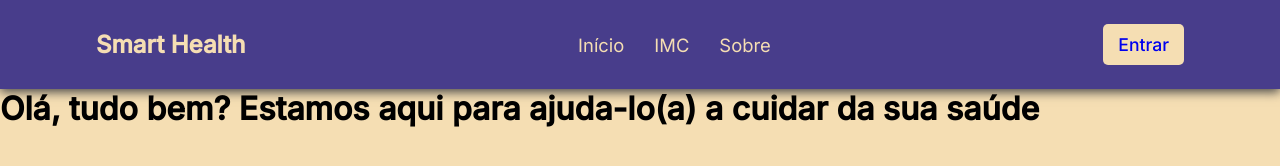
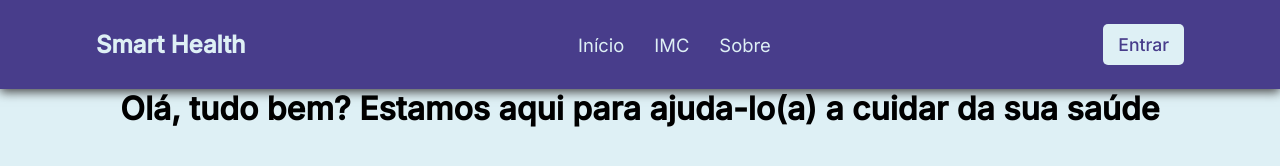
Before and after one commit to vinigou/apsweb, a plain HTML site: page index-3.html in a window 1280 px wide. Drawn offline with Linux system fonts and the light colour scheme.

Commit message:
Update index-3.html

```diff
--- a/index-3.html
+++ b/index-3.html
@@ -5,7 +5,7 @@
     <meta charset="UTF-8">
     <meta http-equiv="X-UA-Compatible" content="IE=edge">
     <meta name="viewport" content="width=device-width, initial-scale=1.0">
-    <link rel="stylesheet" href="assets/css/style-3.css">
+    <link rel="stylesheet" href="assets/css/style.css">
 
     <title>Smart Health</title>
 
```
